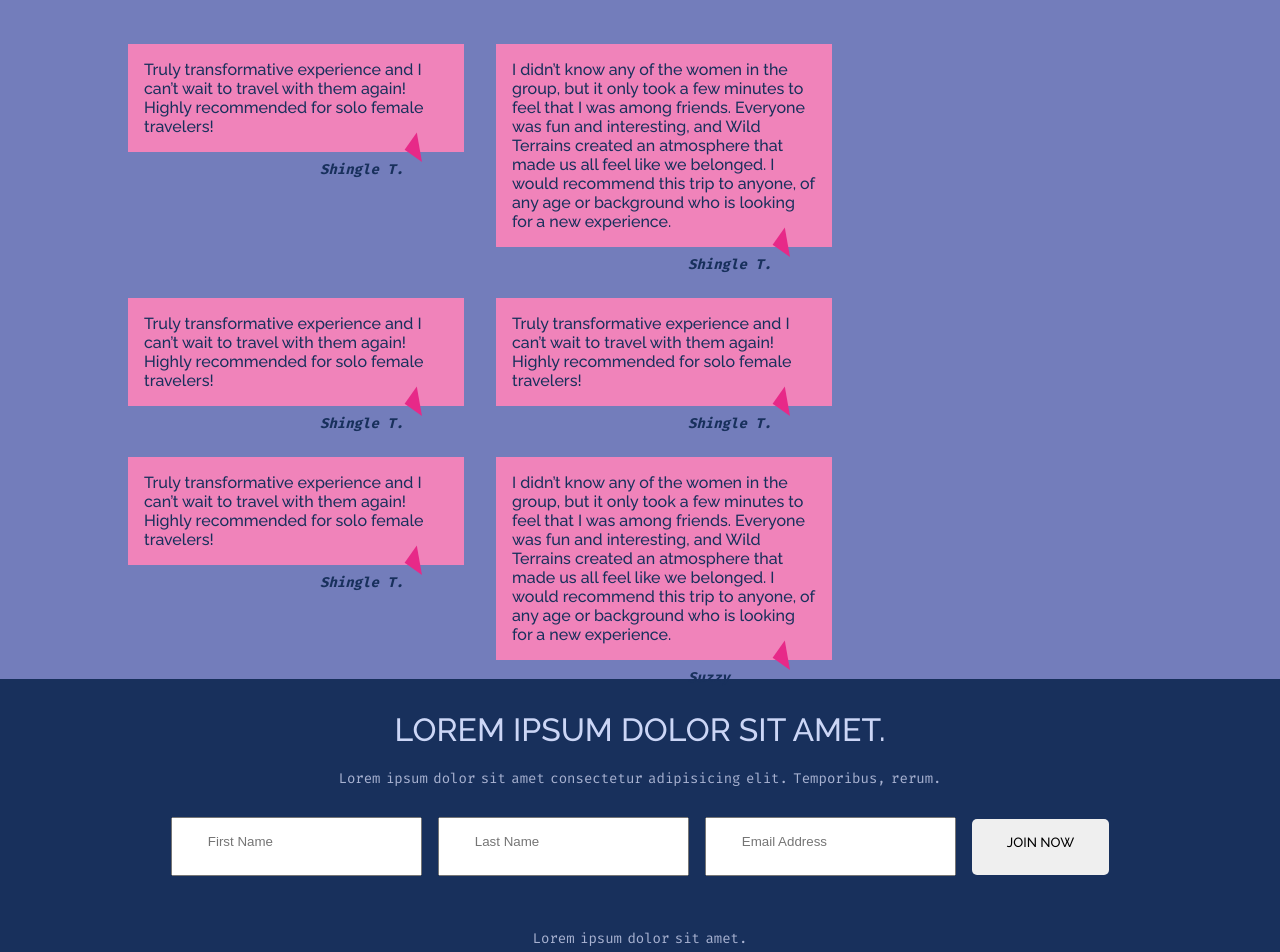
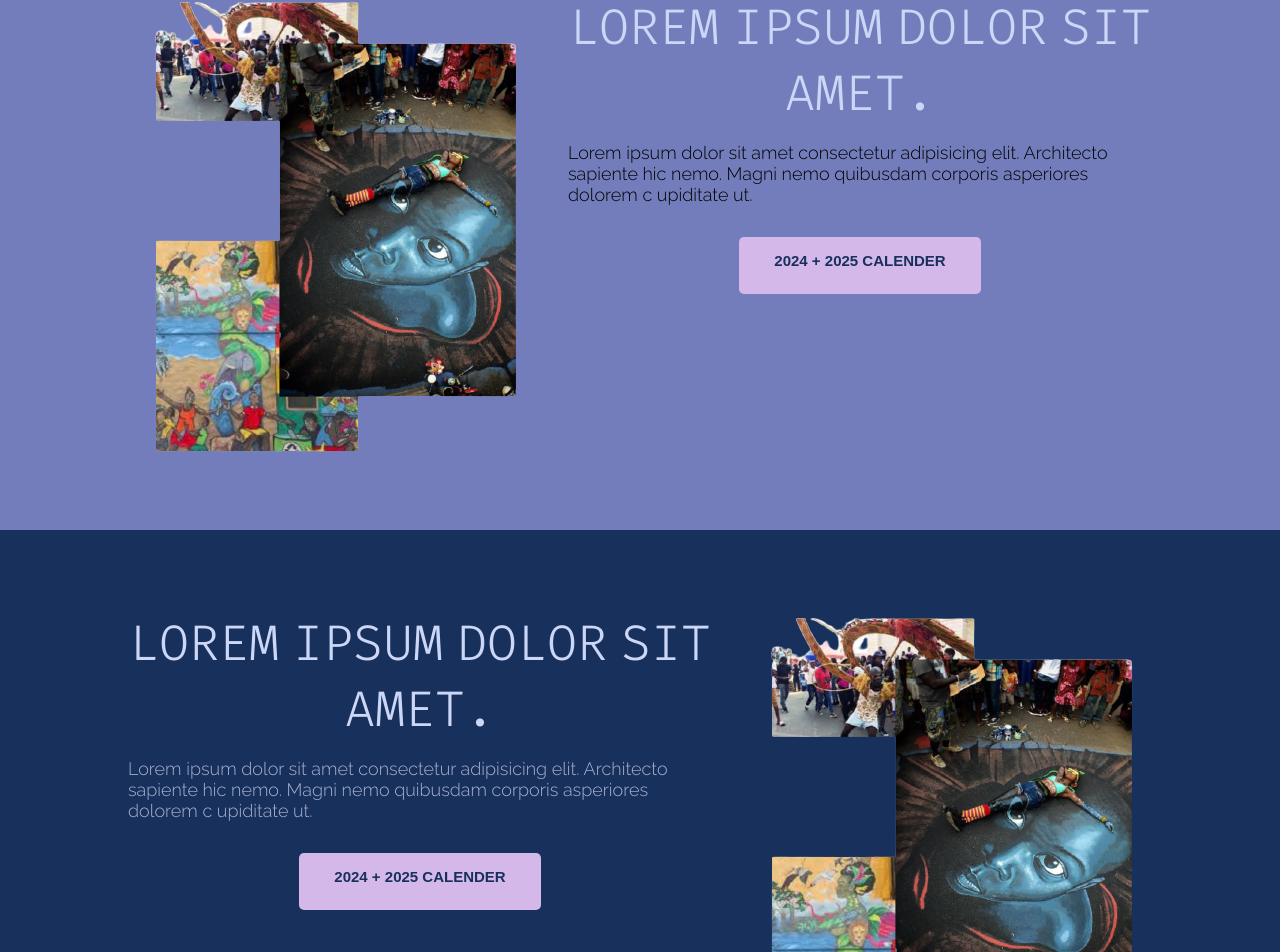
Before and after one commit to Baah-Danso-Kenneth/Next-Onyx-tour, a Next.js app: page / in a window 1280 px wide. Shown: the part 3681-4633 px from the top of the page. Built offline with nearby package versions, Linux system fonts and the light colour scheme.

Commit message:
Adventure component styled and included with brand jsx structure for the project

```diff
--- a/src/pages/index.tsx
+++ b/src/pages/index.tsx
@@ -1,8 +1,10 @@
 import Layout from '@/components/Layout'
+import FirstAdveture from '@/sections/landingpage/FirstAdventure'
 import Hero from '@/sections/landingpage/Hero'
 import KindWords from '@/sections/landingpage/KindWords'
 import Meetup from '@/sections/landingpage/Meetup'
 import Recommend from '@/sections/landingpage/Recommend'
+import SecondAdventure from '@/sections/landingpage/SecondAdventure'
 import WhatWeDo from '@/sections/landingpage/WhatWeDo'
 import WhereWeGo from '@/sections/landingpage/WhereWeGo'
 import React from 'react'
@@ -15,6 +17,8 @@ function index() {
       <WhereWeGo/>
       <Recommend/>
       <Meetup/>
+      <FirstAdveture/>
+      <SecondAdventure/>
       <KindWords/>
     </Layout>
   )
--- a/src/scss/index.scss
+++ b/src/scss/index.scss
@@ -7,3 +7,4 @@
 @import 'sections/landingPage/whereWeGo';
 @import 'sections/landingPage/recommend';
 @import 'sections/landingPage/meetUp';
+@import 'sections/landingPage/adventure';
--- /dev/null
+++ b/src/scss/sections/landingPage/_adventure.scss
@@ -0,0 +1,116 @@
+.funtime-container{
+    background-color: var(--cove-blue);
+
+    &-element{
+        max-width: 80%;
+        margin: 0 auto;
+        display: flex;
+        gap: 2rem;
+
+        .img_section{
+          >img{
+            object-fit: contain;
+          }
+
+        }
+
+        .text-section{
+         transform: translateY(5rem);
+
+         .title{
+            h3{
+            font-size: var(--txtHero);
+            font-family: var(--slug_fira);
+            word-spacing: -1rem;
+            text-align: center;
+            text-transform: uppercase;
+            font-weight: 300;
+            color: var(--light-slate);
+            margin-bottom: 1rem;
+            }
+
+            >p{
+                font-size: var(--tlarge);
+                font-family: var(--slug_way);
+                font-weight: 300;
+            }
+         }
+
+        }
+
+        .button-section{
+            display: flex;
+            justify-content: center;
+            align-items: center;
+            transform: translateY(2rem);
+            >button{
+                padding: 15px 35px 25px;
+                background-color: var(--heliotrope-violet);
+                border:none;
+                outline: none;
+                color:var(--blue-dark);
+                text-transform: uppercase;
+                font-size:15px;
+                font-weight: 800;
+                border-radius: 5px;
+            }
+        }
+    }
+
+}
+
+
+.funtime2-container{
+   .funtime2-container-element{
+     max-width: 80%;
+     margin: 0 auto;
+     display: flex;
+     flex-flow: row-reverse;
+     gap:2rem;
+   }
+
+
+
+   .text-section{
+    transform: translateY(5rem);
+
+    .title{
+       h3{
+       font-size: var(--txtHero);
+       font-family: var(--slug_fira);
+       word-spacing: -1rem;
+       text-align: center;
+       text-transform: uppercase;
+       font-weight: 300;
+       color: var(--light-slate);
+       margin-bottom: 1rem;
+       }
+
+       >p{
+           font-size: var(--tlarge);
+           font-family: var(--slug_way);
+           font-weight: 300;
+           color: var(--lightest-slate);
+       }
+    }
+
+   }
+
+   .button-section{
+       display: flex;
+       justify-content: center;
+       align-items: center;
+       transform: translateY(2rem);
+       >button{
+           padding: 15px 35px 25px;
+           background-color: var(--heliotrope-violet);
+           border:none;
+           outline: none;
+           color:var(--blue-dark);
+           text-transform: uppercase;
+           font-size:15px;
+           font-weight: 800;
+           border-radius: 5px;
+       }
+   }
+}
--- a/src/scss/sections/landingPage/_index.scss
+++ b/src/scss/sections/landingPage/_index.scss
@@ -4,3 +4,4 @@
 @import 'whereWeGo';
 @import 'recommend';
 @import 'meetUp';
+@import 'adventure';
--- a/src/sections/landingpage/FirstAdventure.tsx
+++ b/src/sections/landingpage/FirstAdventure.tsx
@@ -1,11 +1,15 @@
 import React from 'react'
+import ArtsImage from '../../../public/assets/images/artsszone.png'
+import Image from 'next/image'
 
-function Adveture() {
+
+
+function FirstAdveture() {
   return (
     <div className='funtime-container'>
         <div className="funtime-container-element">
             <div className="img_section">
-
+               <Image src={ArtsImage} alt='art-zone'/>
             </div>
 
             <div className="text-section">
@@ -25,4 +29,4 @@ function Adveture() {
   )
 }
 
-export default Adveture
+export default FirstAdveture
--- /dev/null
+++ b/src/sections/landingpage/SecondAdventure.tsx
@@ -0,0 +1,30 @@
+import React from 'react'
+import ArtsImage from '../../../public/assets/images/artsszone.png'
+import Image from 'next/image'
+
+function SecondAdventure() {
+  return (
+    <div className='funtime2-container'>
+    <div className="funtime2-container-element">
+        <div className="img_section">
+           <Image src={ArtsImage} alt='art-zone'/>
+        </div>
+
+        <div className="text-section">
+            <div className="title">
+                <h3>Lorem ipsum dolor sit amet.</h3>
+                <p>Lorem ipsum dolor sit amet consectetur adipisicing elit. Architecto sapiente
+                    hic nemo. Magni nemo quibusdam corporis asperiores dolorem c
+                    upiditate ut.</p>
+                <div className="button-section">
+                    <button>2024 + 2025 Calender</button>
+                </div>
+            </div>
+        </div>
+    </div>
+
+</div>
+  )
+}
+
+export default SecondAdventure
```
Also changed, not shown: src/sections/landingpage/Brand.tsx (added, +21 -0 lines), public/assets/images/artsszone.png (added), src/sections/landingpage/Bookings.tsx (added).
